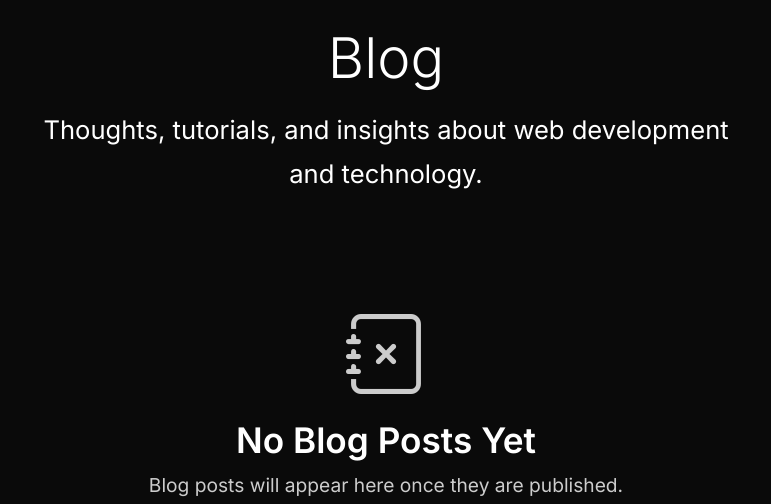
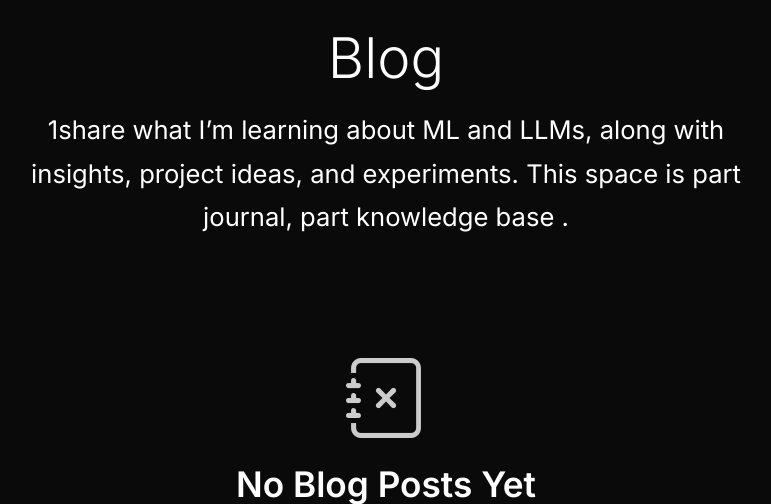
Before and after one commit to kennedy-ak/kennedy_akogo, a Django app: page /blog/ in a window 1280 px wide. Shown: the part 87-591 px from the top of the page, without its empty margins (254-1025 px from the left). Run offline with Django 5.2, Linux system fonts and the light colour scheme; data that the repository does not hold is empty; some libraries are stand-ins or nearby versions.

Commit message:
Update blog.html

```diff
--- a/portfolio/templates/portfolio/blog.html
+++ b/portfolio/templates/portfolio/blog.html
@@ -8,7 +8,7 @@
     <div class="row">
         <div class="col-lg-8 mx-auto text-center mb-5">
             <h1 class="display-4 mb-3">Blog</h1>
-            <p class="lead">Thoughts, tutorials, and insights about web development and technology.</p>
+            <p class="lead">1share what I’m learning about ML and LLMs, along with insights, project ideas, and experiments. This space is part journal, part knowledge base .</p>
         </div>
     </div>
 
```
